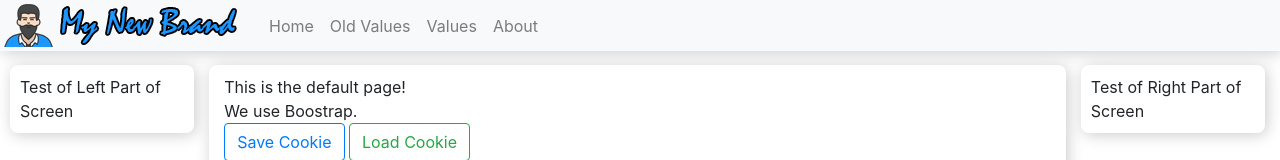
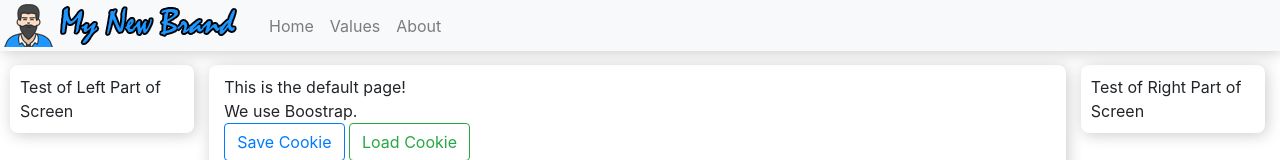
Before and after one commit to rafaelpassarela/empty_project_mysql_migrations, a React (Create React App) app in the folder frontend-react-web/: page / in a window 1280 px wide. Shown: the top 160 px of the page. Built offline with nearby package versions, Linux system fonts and the light colour scheme.

Commit message:
Fix link generator

```diff
--- a/frontend-react-web/src/components/header/header.component.tsx
+++ b/frontend-react-web/src/components/header/header.component.tsx
@@ -4,11 +4,10 @@ import { HeaderLinksConfig, MenuItem } from '../../configurations/links.config';
 import Navbar from 'react-bootstrap/Navbar';
 import Nav from 'react-bootstrap/Nav';
 import LoadingSmall from '../loading.small.component';
-import '../../inc/App.css';
-
 import NavBarItemLink from './navbaritem.link.component';
 // custom logo
 import logo from '../../img/logo_small.png';
+import '../../inc/App.css';
 
 interface IHeaderComponentState extends React.Props<IHeaderComponentState> {
 	items: Array<MenuItem>,
@@ -25,7 +24,7 @@ class HeaderComponent extends React.Component<{}, IHeaderComponentState> {
 		this.navbarItemSelect = this.navbarItemSelect.bind(this);
 
 		this.state = {
-			items: HeaderLinksConfig.getItems(),
+			items: HeaderLinksConfig.getFixedItems(),
 			expanded: false,
 			loading: false};
 	}
@@ -43,7 +42,6 @@ class HeaderComponent extends React.Component<{}, IHeaderComponentState> {
 	}
 
 	render() {
-		//let itens = HeaderLinksConfig.getItems();
 
 		return (
 			<div>
--- a/frontend-react-web/src/configurations/links.config.tsx
+++ b/frontend-react-web/src/configurations/links.config.tsx
@@ -9,11 +9,10 @@ export type MenuItem = {
 // ********* Header Items
 export class HeaderLinksConfig {
 
-	public static getItems(): Array<MenuItem> {
+	public static getFixedItems(): Array<MenuItem> {
 
 		let items = Array<MenuItem>(
 			{ route: '/', caption: 'Home' },
-			{ route: 'valuesOLD', caption: 'Old Values' },
 			{ route: 'values', caption: 'Values' },
 			{ route: 'about', caption: 'About' }
 		);
```
